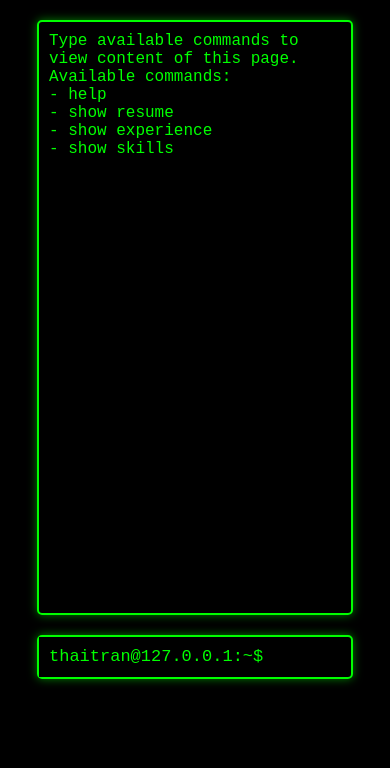
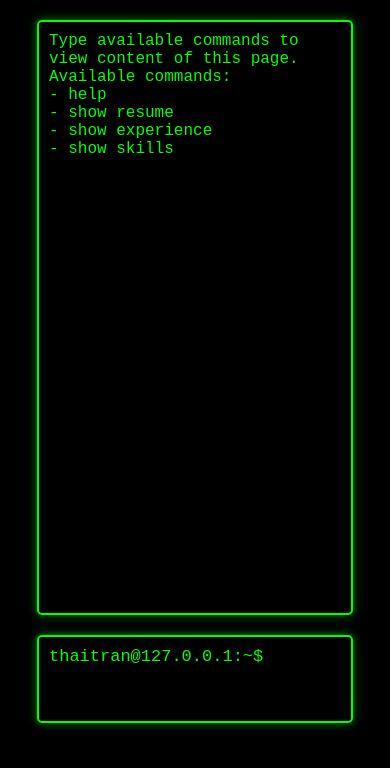
Before and after one commit to thaitranxyz/resume, a plain HTML site: page index.html in a window 390 px wide. Drawn offline with Linux system fonts and the light colour scheme.

Commit message:
update responsive for mobile view

```diff
--- a/style.css
+++ b/style.css
@@ -12,6 +12,9 @@ body {
 } */
 
 #terminal::-webkit-scrollbar {
+  display: none;
+}
+#terminal-input::-webkit-scrollbar {
   display: none;
 }
 
@@ -30,6 +33,7 @@ body {
   width: 80%;
   font-size: 17px;
   max-width: 800px;
+  height: 10vh;
   margin: 20px auto;
   border: 2px solid #00ff00;
   border-radius: 5px;
@@ -82,4 +86,29 @@ body {
   background-color: transparent;
   color: #00ff00;
   width: 100%;
+  overflow: scroll;
 }
+
+@media only screen and (max-width: 600px) {
+  #input-container {
+    display: block;
+    align-items: center;
+    width: 90%;
+    max-width: 80%;
+    padding: 10px;
+    background-color: transparent;
+    overflow-y: scroll;
+  }
+  #input {
+    outline: none;
+    border: none;
+    font-family: "Courier New", monospace;
+    font-size: 16px;
+    /* border: 1px solid white; */
+    background-color: transparent;
+    color: #00ff00;
+    width: 100%;
+    height: 5vh;
+    overflow: scroll;
+  }
+}
```
